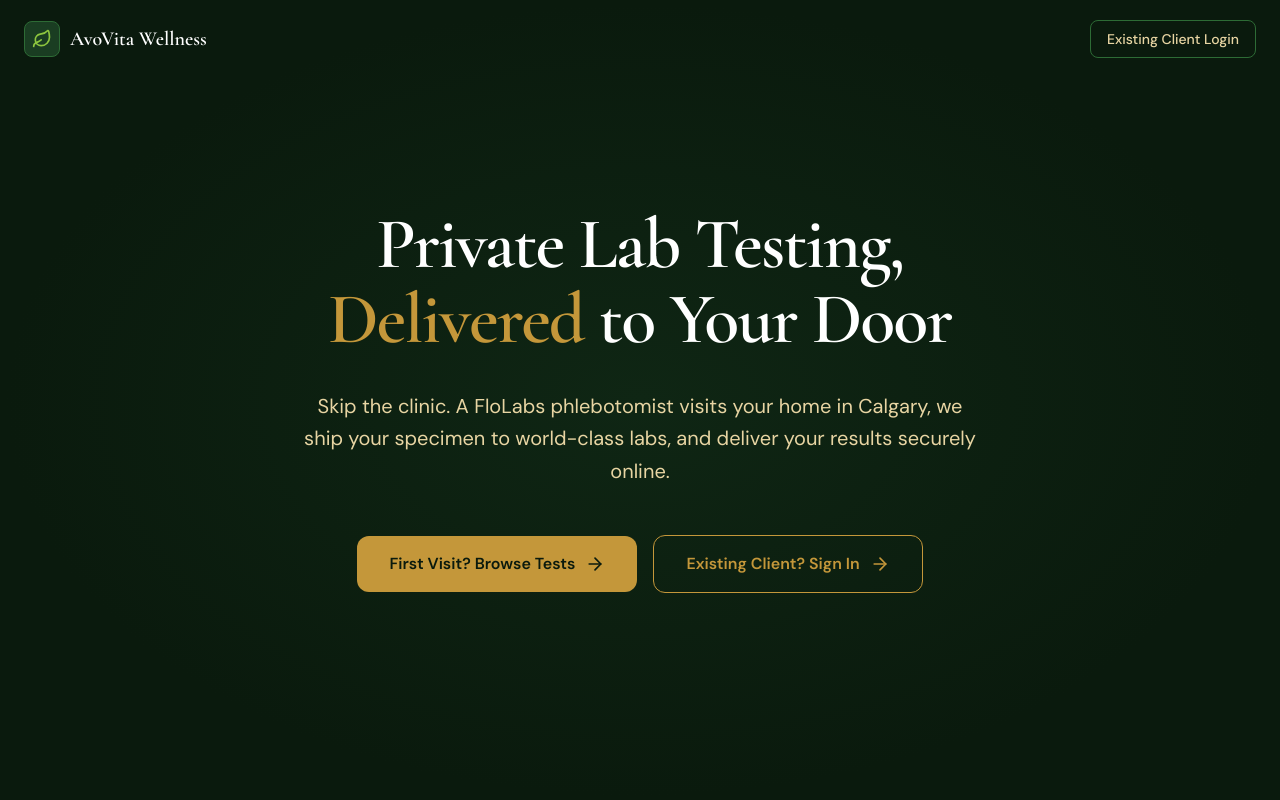
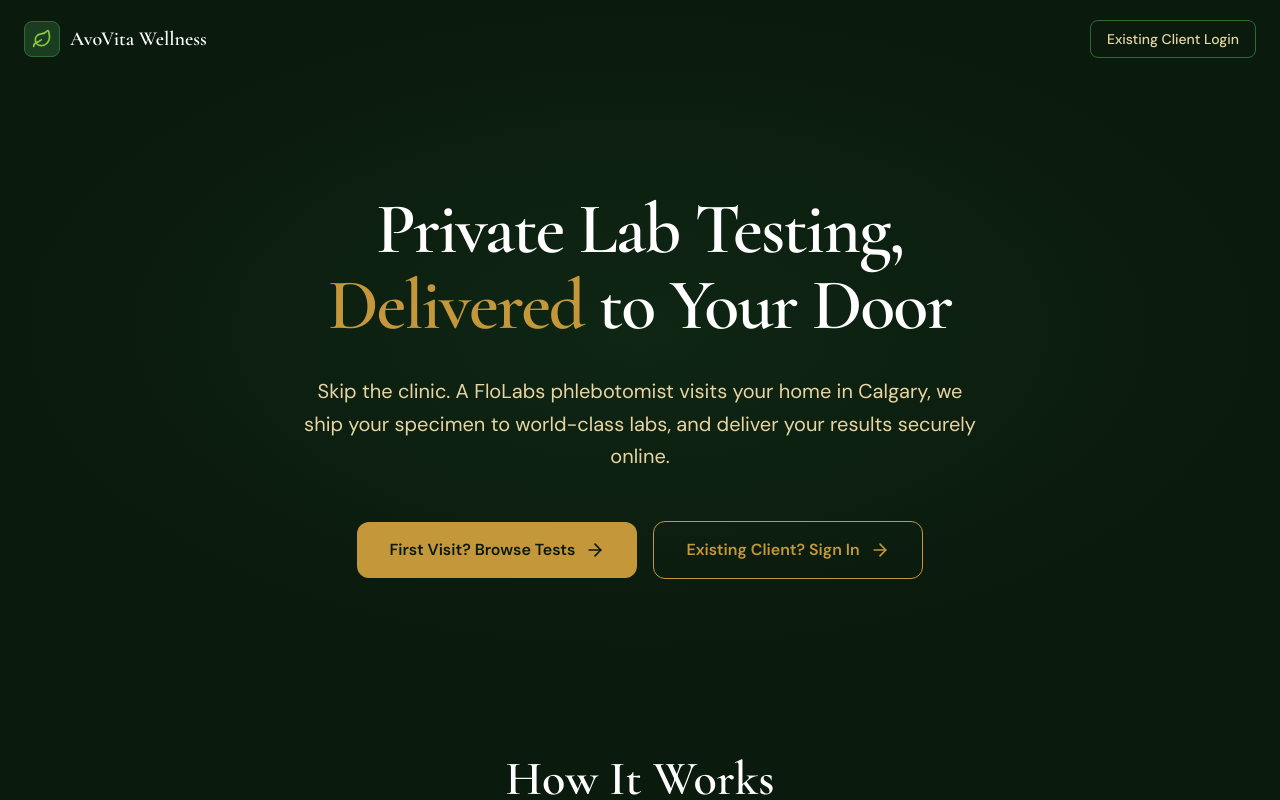
Before and after one commit to mkuzmickas/avovita-portal, a Next.js app: page / in a window 1280 px wide. Shown: the top 800 px of the page. Built offline with nearby package versions, Linux system fonts and the light colour scheme; no server answers.

Commit message:
fix: reduce hero section bottom spacing on homepage
Co-Authored-By: Claude Opus 4.6 (1M context) <noreply@anthropic.com>

```diff
--- a/src/app/page.tsx
+++ b/src/app/page.tsx
@@ -43,7 +43,7 @@ export default function HomePage() {
 
       {/* ─── Hero (full viewport) ───────────────────────────────────────── */}
       <section
-        className="relative min-h-screen flex items-center justify-center px-6"
+        className="relative flex items-center justify-center px-6 pt-40 pb-16 md:pt-48 md:pb-20"
         style={{ backgroundColor: "#0a1a0d" }}
       >
         {/* Soft radial glow */}
```
